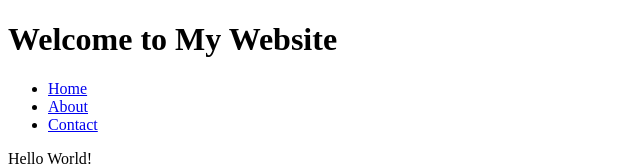
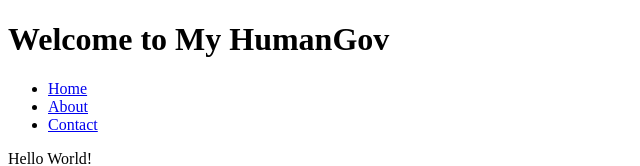
Before and after one commit to Abdidev019/simple-website-repo-poc1, a plain HTML site: page index.html in a window 1280 px wide. Shown: the top 166 px of the page, without its empty margins (0-640 px from the left). Drawn offline with Linux system fonts and the light colour scheme.

Commit message:
changed header to Welcome to HumanGov

```diff
--- a/index.html
+++ b/index.html
@@ -5,7 +5,7 @@
 </head>
 <body>
 <header>
-<h1>Welcome to My Website</h1>
+<h1>Welcome to My HumanGov</h1>
 <nav>
 <ul>
 <li><a href="#">Home</a></li>
```
